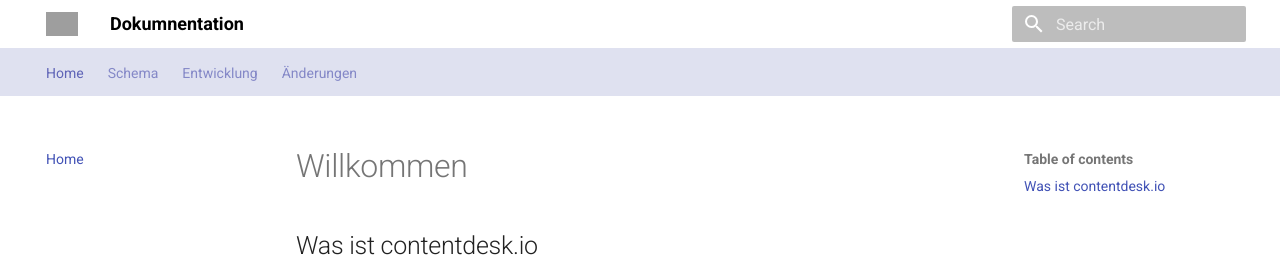
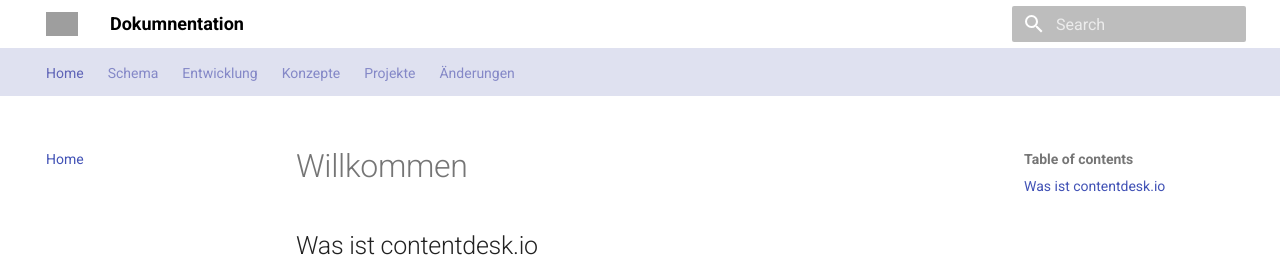
Before and after one commit to tsolenthaler/docs.contentdesk.io, an MkDocs documentation site: the page built from docs/index.md, in a window 1280 px wide. Shown: the top 257 px of the page. Built offline with MkDocs 1.6.1 and Material for MkDocs 9.7.7, drawn with Linux system fonts in a browser that asks for light colours; grey boxes are pictures that could not be loaded.

Commit message:
Refactor navigation structure in mkdocs.yml

```diff
--- a/mkdocs.yml
+++ b/mkdocs.yml
@@ -65,10 +65,9 @@
   - Home: index.md
 #  - Erste Schritte: getting-started.md
   - Schema: schema.md
-  - Entwicklung:
-    - dev/index.md
-    - Konzepte: concepts.md
-    - Projekte: projects.md
+  - Entwicklung: dev/index.md
+  - Konzepte: concepts.md
+  - Projekte: projects.md
 #  - Verbindungen:
 #    - connect/index.md
 #    - discover.swiss: connect/discover.md
```
